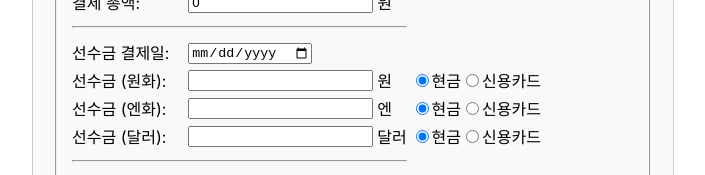
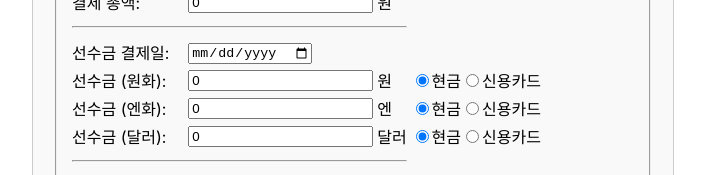
Before and after one commit to moony-ai/kristinaHan, a React (Create React App) app in the folder front/: page /#/orders/new in a window 1280 px wide. Shown: the part 777-952 px from the top of the page, without its empty margins (287-992 px from the left). Built offline with nearby package versions, Linux system fonts and the light colour scheme.

Commit message:
1000단위 점 추가 완료

```diff
--- a/front/src/OrderFormLoaded.js
+++ b/front/src/OrderFormLoaded.js
@@ -150,14 +150,20 @@ function OrderForm({ loggedInUserInfo }) {
         JPY: 80 / 9,  // 원/엔 초기값
     });
 
-    const handleExchangeRateChange = (e) => {
-        setExchangeRates({ ...exchangeRates, [e.target.name]: e.target.value });
-    };
+    // const handleExchangeRateChange = (e) => {
+    //     setExchangeRates({ ...exchangeRates, [e.target.name]: e.target.value });
+    // };
+
+    // 천단위 계산 표시
+    function formatNumber(num) {
+        return new Intl.NumberFormat('ko-KR').format(num);
+    }
 
     // 선수금 계산
     const handleDepositChange = (e) => {
         const { name, value } = e.target;
-        let numValue = Math.round(Number(value)) || 0; // 소수점 이하를 반올림
+        // 쉼표를 제거하고 숫자로 변환
+        let numValue = Math.round(Number(value.replace(/,/g, ''))) || 0; // 소수점 이하를 반올림
 
         // 갱신된 선수금을 계산
         let updatedDeposits = {
@@ -173,15 +179,20 @@ function OrderForm({ loggedInUserInfo }) {
 
         // 선수금 총액이 결제 총액을 초과하는 경우 조정
         if (totalDeposit > paymentInfo.totalAmount) {
-            numValue = numValue - (totalDeposit - paymentInfo.totalAmount) / (name === 'depositKRW' ? 1 : (name === 'depositJPY' ? Number(exchangeRates.JPY) : Number(exchangeRates.USD)));
-            numValue = Math.round(numValue); // 반올림 처리
+            const excessAmount = totalDeposit - paymentInfo.totalAmount;
+            const exchangeRate = name === 'depositKRW' ? 1 : (name === 'depositJPY' ? Number(exchangeRates.JPY) : Number(exchangeRates.USD));
+            numValue = numValue - Math.round(excessAmount / exchangeRate);
+            numValue = Math.max(0, numValue); // numValue가 0 이하가 되지 않도록 보장
         }
 
-        // 상태 업데이트
+        // 상태 업데이트 (쉼표 없이 숫자만 저장)
         setPaymentInfo(prev => ({
             ...prev,
-            [name]: numValue.toString()
+            [name]: numValue
         }));
+
+        // 입력 필드에 포맷팅된 값을 표시
+        e.target.value = formatNumber(numValue);
     };
 
     // 선수금 계산 반영
@@ -697,7 +708,7 @@ function OrderForm({ loggedInUserInfo }) {
                                     <input
                                         type="text"
                                         name="totalAmount"
-                                        value={paymentInfo.totalAmount}
+                                        value={formatNumber(paymentInfo.totalAmount)}
                                         readOnly
                                     />
                                 </td>
@@ -839,7 +850,7 @@ function OrderForm({ loggedInUserInfo }) {
                                     <input
                                         type="text"
                                         name="totalDeposit"
-                                        value={paymentInfo.totalDeposit}
+                                        value={formatNumber(paymentInfo.totalDeposit)}
                                         readOnly
                                     />
                                 </td>
@@ -867,7 +878,7 @@ function OrderForm({ loggedInUserInfo }) {
                                     <input
                                         type="text"
                                         name="balance"
-                                        value={paymentInfo.balance}
+                                        value={formatNumber(paymentInfo.balance)}
                                         readOnly
                                     />
                                 </td>
--- a/front/src/OrderFormNew.js
+++ b/front/src/OrderFormNew.js
@@ -75,9 +75,9 @@ function OrderForm({ loggedInUserInfo }) {
         payerName: null,            // 결제자 이름
         relationToOrderer: '본인', // 주문자와의 관계
         totalAmount: 0,           // 결제 총액
-        depositKRW: null,           // 선수금 (원화)
-        depositJPY: null,           // 선수금 (엔화)
-        depositUSD: null,           // 선수금 (달러)
+        depositKRW: 0,           // 선수금 (원화)
+        depositJPY: 0,           // 선수금 (엔화)
+        depositUSD: 0,           // 선수금 (달러)
         totalDeposit: 0,          // 선수금 총액 (환전된 원화)
         balance: null,               // 잔금
         depositDate: null, // 선수금 결제일
@@ -148,10 +148,6 @@ function OrderForm({ loggedInUserInfo }) {
         JPY: 80 / 9,  // 원/엔 초기값
     });
 
-    const handleExchangeRateChange = (e) => {
-        setExchangeRates({ ...exchangeRates, [e.target.name]: e.target.value });
-    };
-
     // 선수금 계산
     const handleDepositChange = (e) => {
         const { name, value } = e.target;
@@ -182,21 +178,12 @@ function OrderForm({ loggedInUserInfo }) {
         }));
     };
 
-    // 선수금 계산 반영
-    useEffect(() => {
-        const depositKRW = Number(paymentInfo.depositKRW) || 0;
-        const depositJPY = (Number(paymentInfo.depositJPY) || 0) * Number(exchangeRates.JPY);
-        const depositUSD = (Number(paymentInfo.depositUSD) || 0) * Number(exchangeRates.USD);
-        const totalDeposit = Math.round(Math.min(depositKRW + depositJPY + depositUSD, paymentInfo.totalAmount));
+    // 천단위 계산 표시
+    function formatNumber(num) {
+        return new Intl.NumberFormat('ko-KR').format(num);
+    }
 
-        setPaymentInfo(prev => ({
-            ...prev,
-            totalDeposit,
-            balance: prev.totalAmount - totalDeposit
-        }));
-    }, [paymentInfo.depositKRW, paymentInfo.depositJPY, paymentInfo.depositUSD, paymentInfo.totalAmount, exchangeRates]);
-
-    //결제 총액 자동계산
+    //결제 총액 자동계
     useEffect(() => {
         let total = 0;
         if (productInfo.jacketSize) total += productPrices.jacket;
@@ -211,6 +198,20 @@ function OrderForm({ loggedInUserInfo }) {
 
         setPaymentInfo(prev => ({ ...prev, totalAmount: total, balance: total - (prev.deposit || 0) }));
     }, [productInfo]);
+
+    // 잔금 계산
+    useEffect(() => {
+        const depositKRW = Number(paymentInfo.depositKRW) || 0;
+        const depositJPY = (Number(paymentInfo.depositJPY) || 0) * Number(exchangeRates.JPY);
+        const depositUSD = (Number(paymentInfo.depositUSD) || 0) * Number(exchangeRates.USD);
+        const totalDeposit = Math.round(Math.min(depositKRW + depositJPY + depositUSD, paymentInfo.totalAmount));
+
+        setPaymentInfo(prev => ({
+            ...prev,
+            totalDeposit,
+            balance: prev.totalAmount - totalDeposit
+        }));
+    }, [paymentInfo.depositKRW, paymentInfo.depositJPY, paymentInfo.depositUSD, paymentInfo.totalAmount, exchangeRates]);
 
     // 저장요청
     const handleSubmit = (e) => {
@@ -596,7 +597,7 @@ function OrderForm({ loggedInUserInfo }) {
                                     <input
                                         type="text"
                                         name="totalAmount"
-                                        value={paymentInfo.totalAmount}
+                                        value={formatNumber(paymentInfo.totalAmount)}
                                         readOnly
                                     />
                                 </td>
@@ -738,7 +739,7 @@ function OrderForm({ loggedInUserInfo }) {
                                     <input
                                         type="text"
                                         name="totalDeposit"
-                                        value={paymentInfo.totalDeposit}
+                                        value={formatNumber(paymentInfo.totalDeposit)}
                                         readOnly
                                     />
                                 </td>
@@ -766,7 +767,7 @@ function OrderForm({ loggedInUserInfo }) {
                                     <input
                                         type="text"
                                         name="balance"
-                                        value={paymentInfo.balance}
+                                        value={formatNumber(paymentInfo.balance)}
                                         readOnly
                                     />
                                 </td>
```
